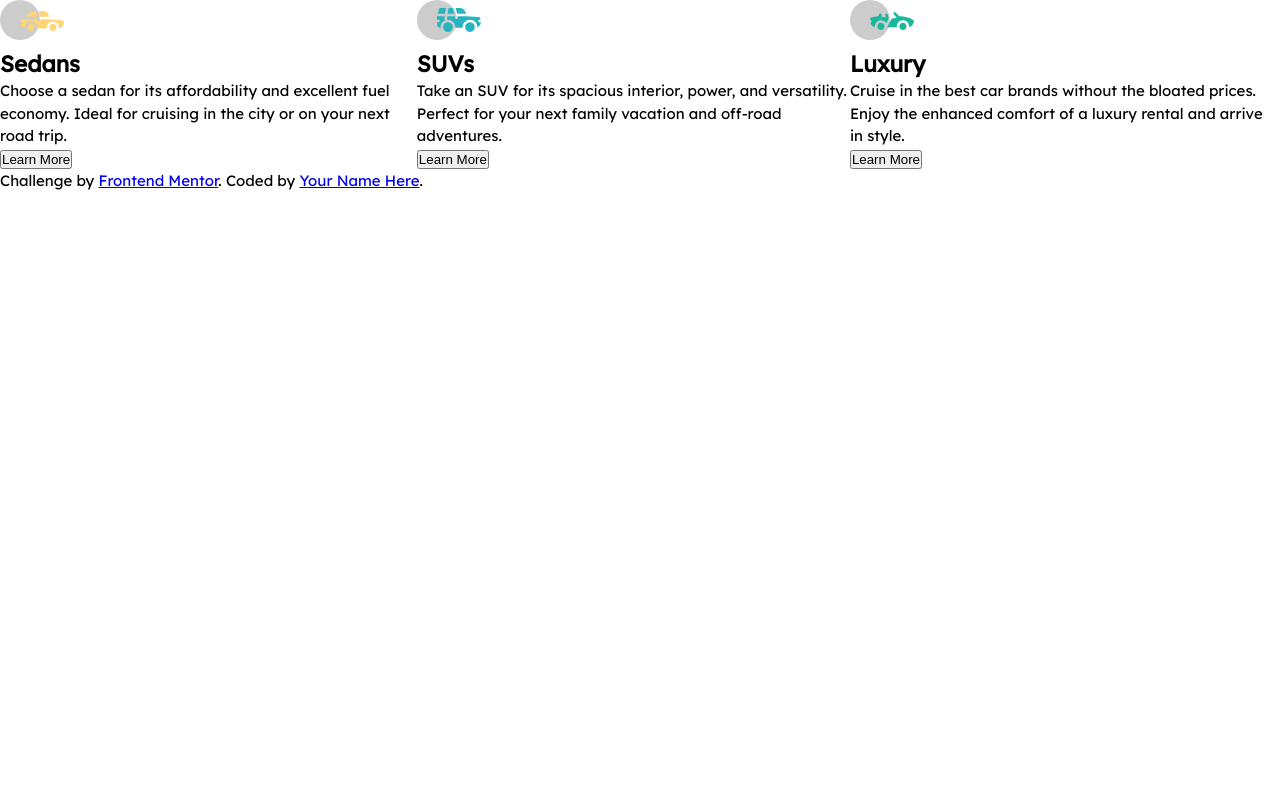
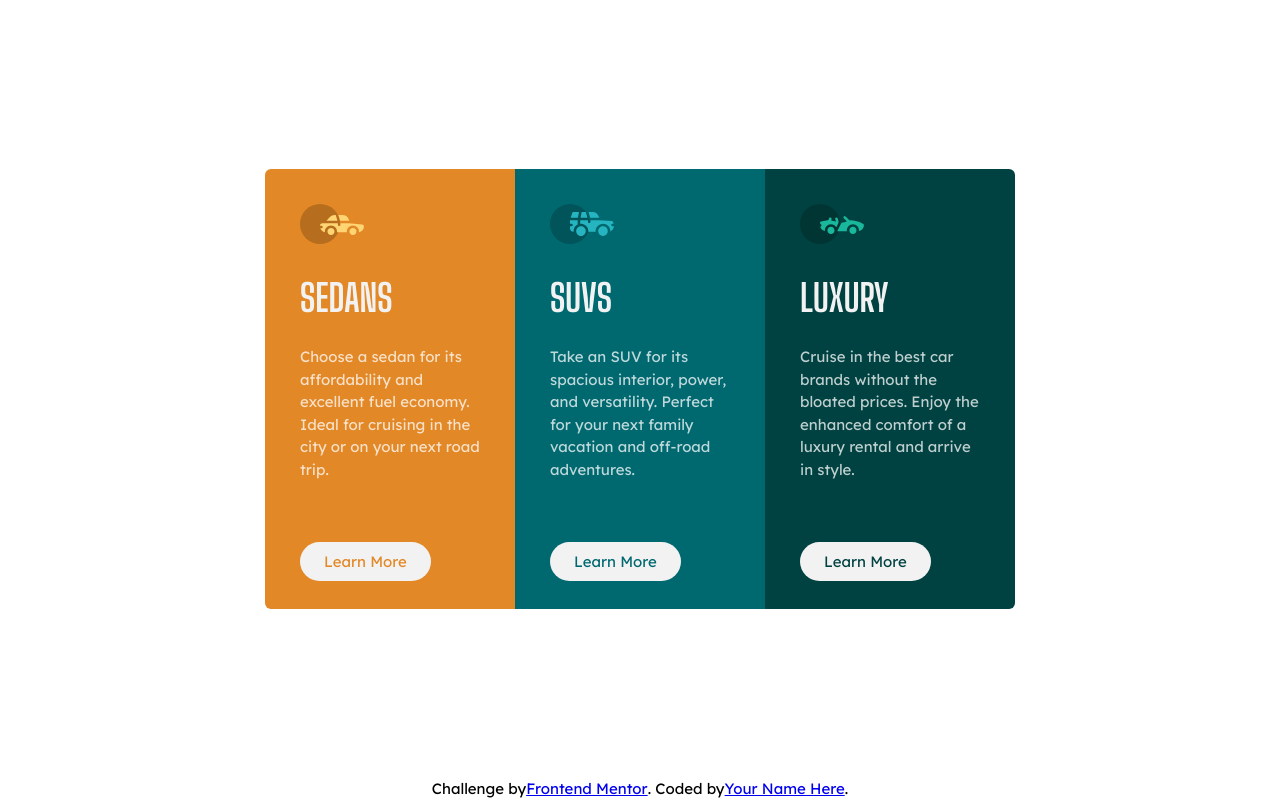
Before and after one commit to eriveltondasilva/3-column-preview-card-component-main, a plain HTML site: page index.html in a window 1280 px wide. Drawn offline with Linux system fonts and the light colour scheme.

Commit message:
primeiro dia 17/05 04:54

```diff
--- a/index.html
+++ b/index.html
@@ -1,5 +1,5 @@
 <!DOCTYPE html>
-<html lang="en">
+<html lang="pt-BR">
 
 <head>
     <meta charset="UTF-8">
@@ -18,7 +18,7 @@
 
     <main>
 
-        <section class="card card--primary">
+        <section class="card card--primary card--borderRoundedFirst">
 
             <div class="card__icon">
                 <img src="./dist/img/icon-sedans.svg" alt="sedans car" />
@@ -26,12 +26,14 @@
 
             <h2 class="card__title">Sedans</h2>
 
-            <p>
+            <p class="card__text">
                 Choose a sedan for its affordability and excellent fuel economy. Ideal for cruising in the city
                 or on your next road trip.
             </p>
 
-            <button class="button button--primary">Learn More</button>
+            <div class="card__footer">
+                <a class="button button--primary" href="#">Learn More</a>
+            </div>
 
         </section>
 
@@ -44,17 +46,19 @@
 
             <h2 class="card__title">SUVs</h2>
 
-            <p>
+            <p class="card__text">
                 Take an SUV for its spacious interior, power, and versatility. Perfect for your next family vacation
                 and off-road adventures.
             </p>
 
-            <button class="button button--secondary">Learn More</button>
+            <div class="card__footer">
+                <a class="button button--secondary" href="#">Learn More</a>
+            </div>
 
         </section>
 
 
-        <section class="card card--tertiary">
+        <section class="card card--tertiary card--borderRoundedLast">
 
             <div class="card__icon">
                 <img src="./dist/img/icon-luxury.svg" alt="luxury car" />
@@ -62,12 +66,14 @@
 
             <h2 class="card__title">Luxury</h2>
 
-            <p>
+            <p class="card__text">
                 Cruise in the best car brands without the bloated prices. Enjoy the enhanced comfort of a luxury
                 rental and arrive in style.
             </p>
 
-            <button class="button button--tertiary">Learn More</button>
+            <div class="card__footer">
+                <a class="button button--tertiary" href="#">Learn More</a>
+            </div>
 
         </section>
 
--- a/src/main.scss
+++ b/src/main.scss
@@ -9,13 +9,20 @@
 $font-bigShouldersDisplay: "Big Shoulders Display", cursive;
 $font-lexendDeca: "Lexend Deca", sans-serif;
 
+// color's name
+$color-BrightOrange: hsl(31, 77%, 52%);
+$color-DarkCyan: hsl(184, 100%, 22%);
+$color-VeryDarkCyan: hsl(179, 100%, 13%);
+$color-TransparentWhite: hsla(0, 0%, 100%, 0.75);
+$color-VeryLightGray: hsl(0, 0%, 95%);
+
 // color
-$color-primary: hsl(31, 77%, 52%);
-$color-secondary: hsl(184, 100%, 22%);
-$color-tertiary: hsl(179, 100%, 13%);
-
-$color-paragraph: hsla(0, 0%, 100%, 0.75);
-$color-text: hsl(0, 0%, 95%);
+$color-primary: $color-BrightOrange;
+$color-secondary: $color-DarkCyan;
+$color-tertiary: $color-VeryDarkCyan;
+$color-text: $color-TransparentWhite;
+$color-title: $color-VeryLightGray;
+$color-button: $color-VeryLightGray;
 
 // #base
 * {
@@ -24,6 +31,12 @@ $color-text: hsl(0, 0%, 95%);
     padding: 0;
 }
 
+body {
+    width: 100%;
+    height: 100vh;
+}
+
+// #typography
 html {
     font-size: 15px;
     font-family: $font-lexendDeca;
@@ -31,12 +44,97 @@ html {
     line-height: 1.5;
 }
 
+.card__title {
+    font-family: $font-bigShouldersDisplay;
+    font-size: 2.5rem;
+    text-transform: uppercase;
+}
+
 // #layout
+body {
+    display: grid;
+    grid-template-columns: 1fr;
+    grid-template-rows: 1fr auto;
+}
 main {
     display: flex;
+    justify-content: center;
+    align-items: center;
+}
 
+footer {
+    display: flex;
+    justify-content: center;
 }
 
 // #components
+.card {
+    $border-rounded: 6px;
+
+    &--borderRoundedFirst {
+        border-radius: $border-rounded 0 0 $border-rounded;
+    }
+    &--borderRoundedLast {
+        border-radius: 0 $border-rounded $border-rounded 0;
+    }
+}
+
+.card {
+    width: 250px;
+    padding: 35px;
+
+    &__title {
+        margin: 20px 0;
+    }
+    &__footer {
+        margin-top: 70px;
+    }
+}
+
+.button {
+    text-decoration: none;
+    padding: 10px 24px;
+    border-radius: 60px;
+}
 
 // #theme
+.card {
+    &--primary {
+        background-color: $color-primary;
+    }
+    &--secondary {
+        background-color: $color-secondary;
+    }
+    &--tertiary {
+        background-color: $color-tertiary;
+    }
+}
+
+.card {
+    &__title {
+        color: $color-title;
+    }
+    &__text {
+        color: $color-text;
+    }
+}
+
+.button {
+    background-color: $color-button;
+
+    &--primary {
+        color: $color-primary;
+    }
+    &--secondary {
+        color: $color-secondary;
+    }
+    &--tertiary {
+        color: $color-tertiary;
+    }
+}
+
+.button:hover {
+    background-color: transparent;
+    color: $color-button;
+    border: solid 2px $color-button;
+}
```
Also changed, not shown: dist/css/main.css, dist/css/main.min.css.
